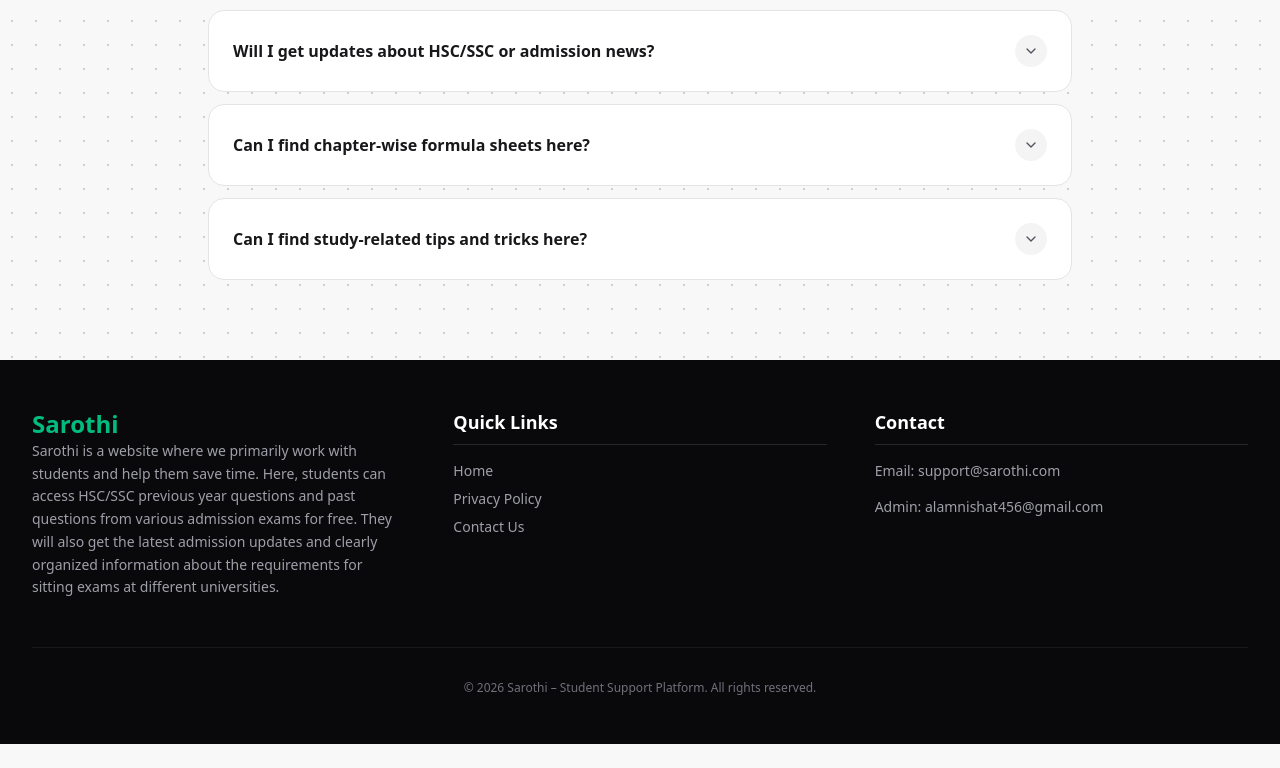
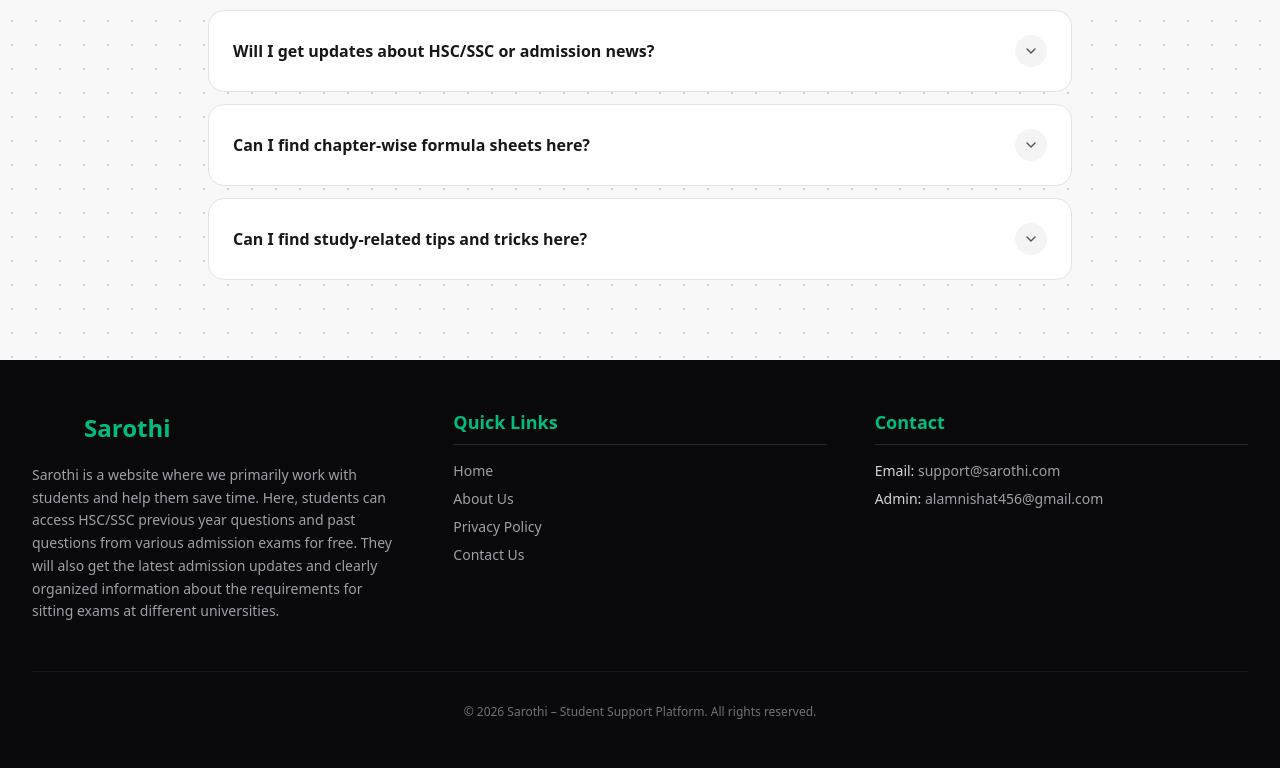
Before and after one commit to nishat-jihad/Sarothi, a React (Vite) app: page / in a window 1280 px wide. Shown: the part 3015-3783 px from the top of the page. Before the commit the page ends 3759 px from the top, so only its background shows below. Built offline with nearby package versions, Linux system fonts and the light colour scheme; no server answers; the database is empty.

Commit message:
Update Footer.tsx

```diff
--- a/src/components/Footer.tsx
+++ b/src/components/Footer.tsx
@@ -5,9 +5,19 @@ export const Footer: React.FC = () => {
   return (
     <footer className="w-full bg-zinc-950 text-white py-12 px-4 sm:px-6 lg:px-8">
       <div className="max-w-7xl mx-auto grid grid-cols-1 md:grid-cols-3 gap-12">
-        {/* Left Section */}
+        {/* Left Section - Logo & Description */}
         <div className="space-y-4">
-          <Link to="/" className="text-2xl font-bold text-emerald-500">Sarothi</Link>
+          <Link to="/" className="flex items-center gap-3 group">
+            <img
+              src="/Sarothilogopro.png"
+              alt="Sarothi Logo"
+              className="w-10 h-10 object-contain transition-transform group-hover:scale-110"
+              onError={(e) => {
+                (e.target as HTMLImageElement).src = "https://via.placeholder.com/40?text=S";
+              }}
+            />
+            <span className="text-2xl font-bold text-emerald-500">Sarothi</span>
+          </Link>
           <p className="text-zinc-400 text-sm leading-relaxed">
             Sarothi is a website where we primarily work with students and help them save time.
             Here, students can access HSC/SSC previous year questions and past questions from various
@@ -18,21 +28,29 @@ export const Footer: React.FC = () => {
 
         {/* Center Section - Quick Links */}
         <div className="space-y-4">
-          <h3 className="text-lg font-semibold border-b border-zinc-800 pb-2">Quick Links</h3>
+          <h3 className="text-lg font-semibold border-b border-zinc-800 pb-2 text-emerald-500">Quick Links</h3>
           <ul className="space-y-2 text-sm text-zinc-400">
             <li><Link to="/" className="hover:text-emerald-500 transition-colors">Home</Link></li>
-            <li><Link to="/privacy-policy" target="_blank" className="hover:text-emerald-500 transition-colors">Privacy Policy</Link></li>
-            <li><Link to="/contact-us" target="_blank" className="hover:text-emerald-500 transition-colors">Contact Us</Link></li>
+            <li><Link to="/about" className="hover:text-emerald-500 transition-colors">About Us</Link></li>
+            <li><Link to="/privacy-policy" className="hover:text-emerald-500 transition-colors">Privacy Policy</Link></li>
+            <li><Link to="/contact" className="hover:text-emerald-500 transition-colors">Contact Us</Link></li>
           </ul>
         </div>
 
         {/* Right Section - Contact Info */}
         <div className="space-y-4">
-          <h3 className="text-lg font-semibold border-b border-zinc-800 pb-2">Contact</h3>
-          <p className="text-sm text-zinc-400">Email: support@sarothi.com</p>
-          <p className="text-sm text-zinc-400">Admin: alamnishat456@gmail.com</p>
+          <h3 className="text-lg font-semibold border-b border-zinc-800 pb-2 text-emerald-500">Contact</h3>
+          <div className="space-y-2">
+            <p className="text-sm text-zinc-400">
+              <span className="font-medium text-zinc-300">Email:</span> support@sarothi.com
+            </p>
+            <p className="text-sm text-zinc-400">
+              <span className="font-medium text-zinc-300">Admin:</span> alamnishat456@gmail.com
+            </p>
+          </div>
         </div>
       </div>
+
       <div className="max-w-7xl mx-auto mt-12 pt-8 border-t border-zinc-900 text-center text-xs text-zinc-500">
         © {new Date().getFullYear()} Sarothi – Student Support Platform. All rights reserved.
       </div>
```
